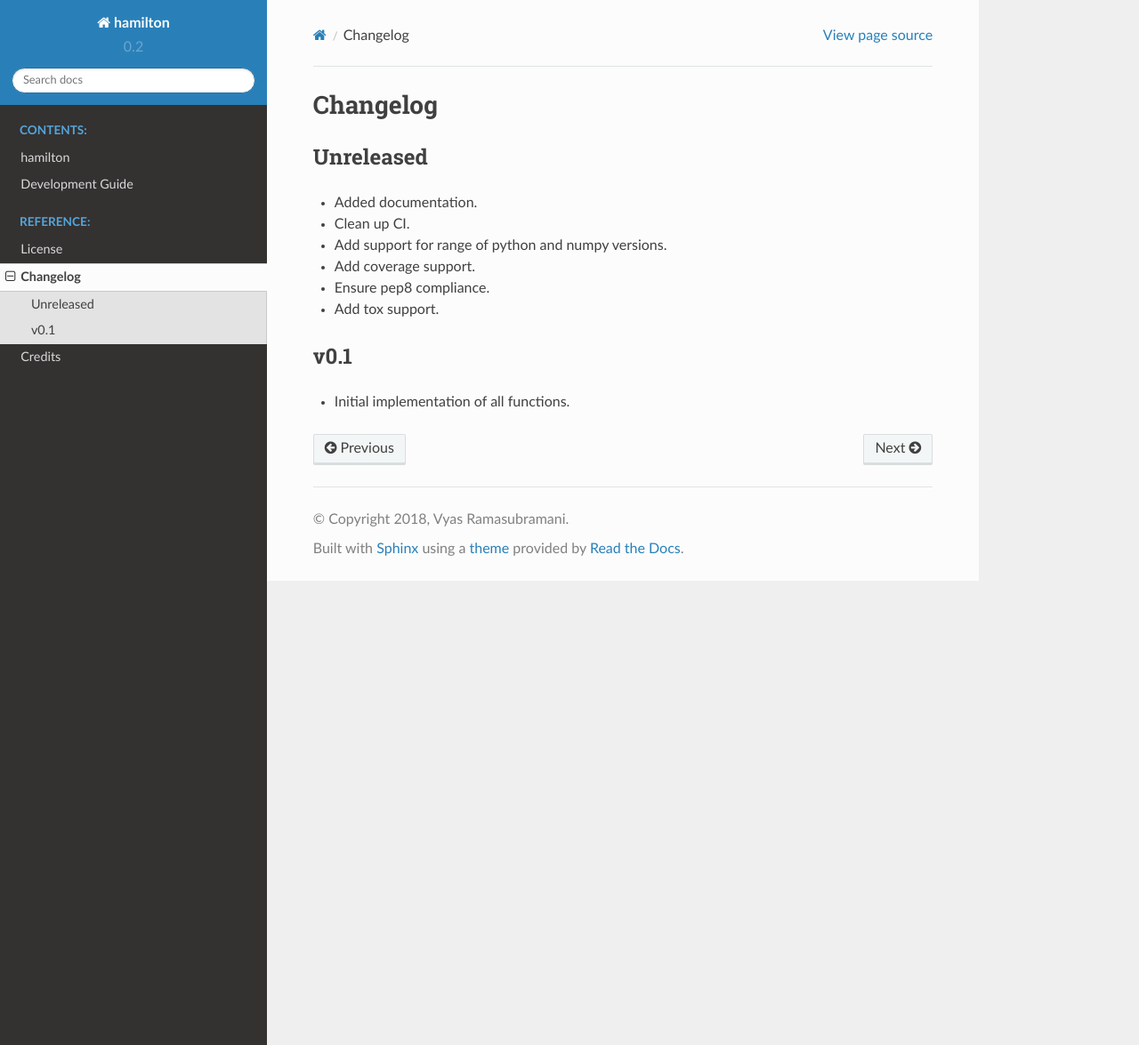
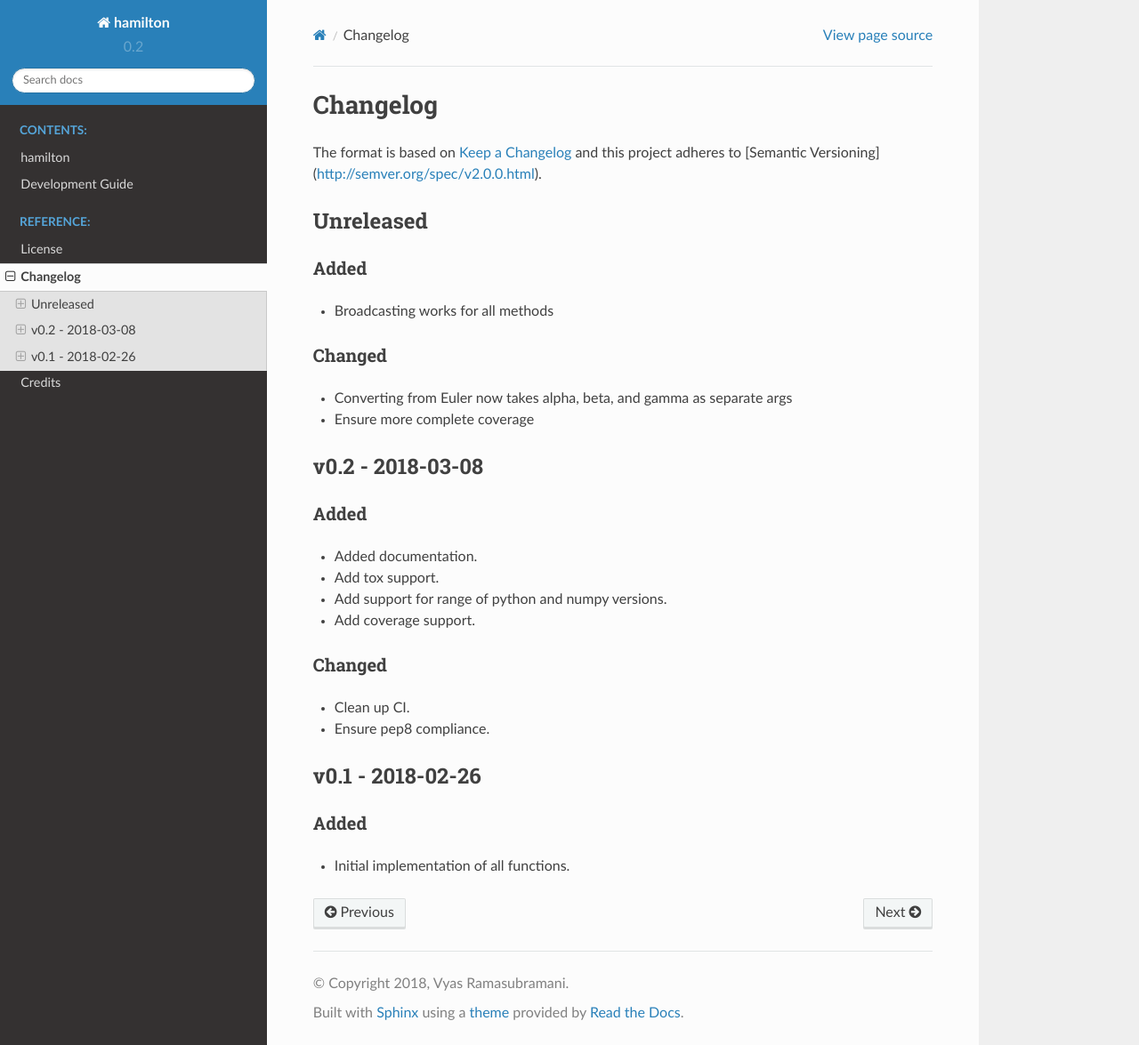
Before and after one commit to glotzerlab/rowan, a Sphinx documentation site: the page built from doc/changelog.rst, in a window 1280 px wide and 1175 px high. Shown: the whole window at 89% size. Built offline with Sphinx 7.4.7 and the Read the Docs theme 2.0.0, drawn with Linux system fonts in a browser that asks for light colours.

Commit message:
Update Changelog, fix formatting

```diff
--- a/ChangeLog.rst
+++ b/ChangeLog.rst
@@ -1,14 +1,41 @@
+The format is based on `Keep a Changelog <http://keepachangelog.com/en/1.0.0/>`_
+and this project adheres to [Semantic Versioning](http://semver.org/spec/v2.0.0.html).
+
+
 Unreleased
 ----------
 
+Added
++++++
+
+* Broadcasting works for all methods
+
+Changed
++++++++
+
+* Converting from Euler now takes alpha, beta, and gamma as separate args
+* Ensure more complete coverage
+
+v0.2 - 2018-03-08
+-----------------
+
+Added
++++++
+
 * Added documentation.
-* Clean up CI.
+* Add tox support.
 * Add support for range of python and numpy versions.
 * Add coverage support.
+
+Changed
++++++++
+
+* Clean up CI.
 * Ensure pep8 compliance.
-* Add tox support.
 
-v0.1
-----
+v0.1 - 2018-02-26
+-----------------
 
+Added
++++++
 * Initial implementation of all functions.
--- a/doc/package-hamilton.rst
+++ b/doc/package-hamilton.rst
@@ -11,7 +11,6 @@ hamilton
     hamilton.norm
     hamilton.normalize
     hamilton.rotate
-    hamilton.about_axis
     hamilton.vector_vector_rotation
     hamilton.from_euler
     hamilton.to_euler
```
